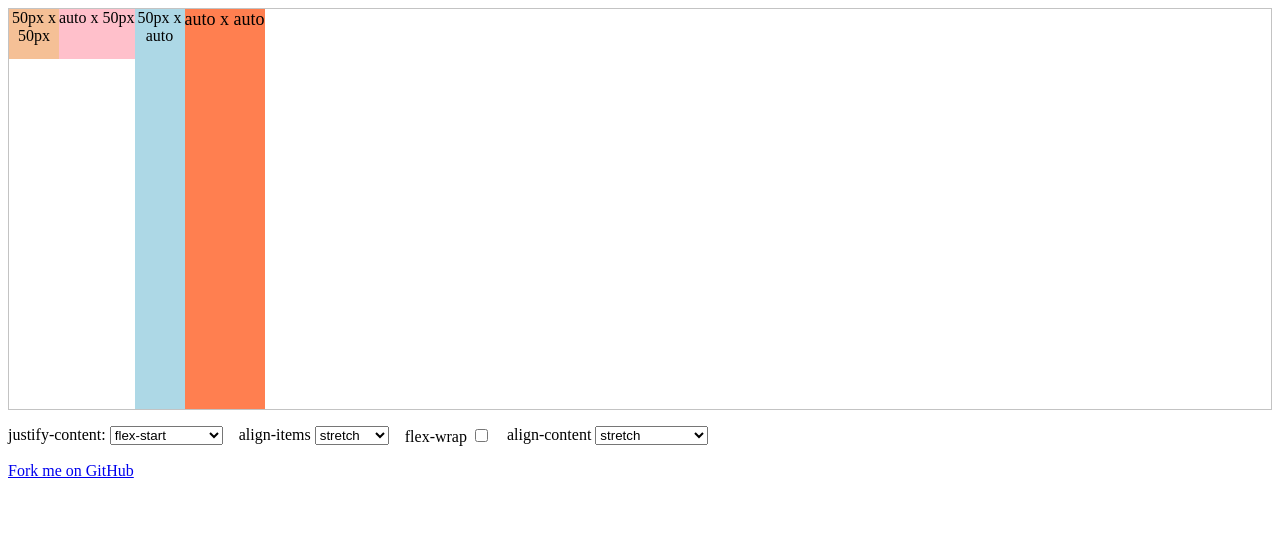
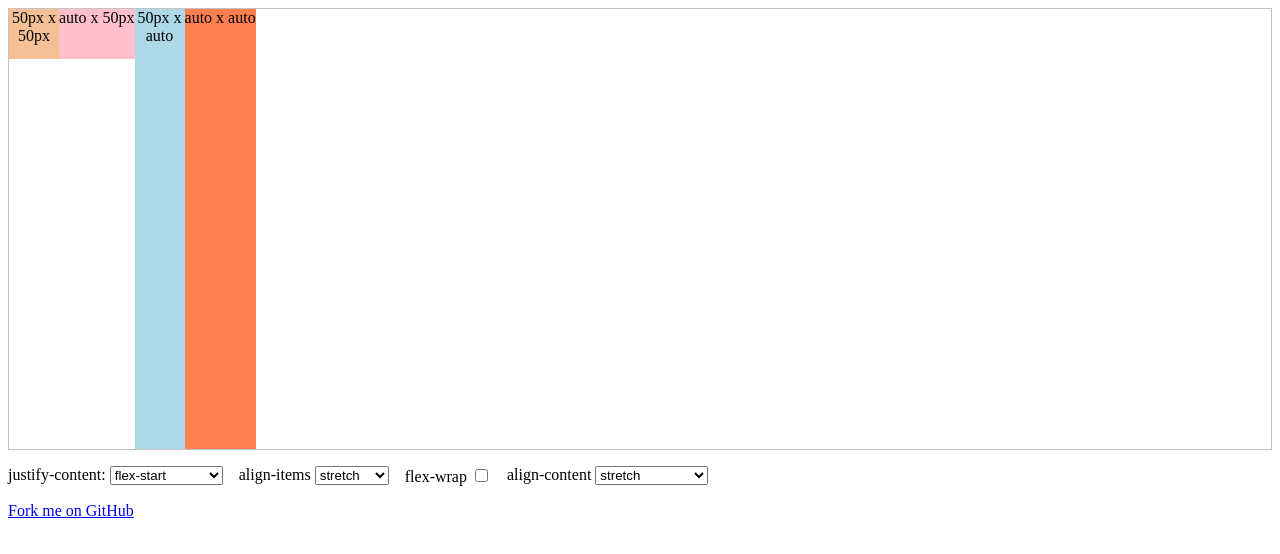
Before and after one commit to kmilo0/flexbox-positioning, a plain HTML site: page index.html in a window 1280 px wide. Drawn offline with Linux system fonts and the light colour scheme.

Commit message:
.container height: 55vh;

```diff
--- a/index.css
+++ b/index.css
@@ -1,5 +1,5 @@
 .container {
-  height: 400px;
+  height: 55vh;
   border: 1px solid #c3c3c3;
 
   display: flex;
@@ -27,7 +27,6 @@
 
 .item4 {
   background-color: coral;
-  font-size: 18px;
 }
 
 .form-flex {
```
